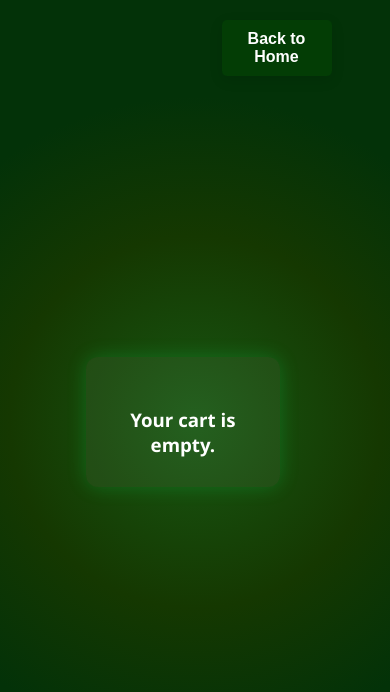
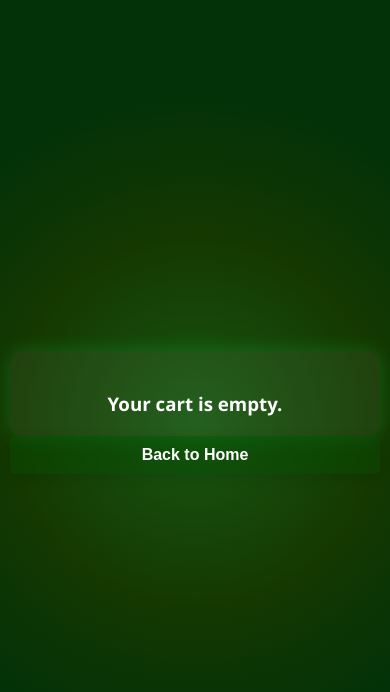
Before and after one commit to panesaranirav/Planto, a React (Vite) app in the folder PLANTO/client/: page /cart in a window 390 px wide. Shown: the top 692 px of the page. Built offline with nearby package versions, Linux system fonts and the light colour scheme.

Commit message:
cart css

```diff
--- a/PLANTO/client/src/Pages/Cart.css
+++ b/PLANTO/client/src/Pages/Cart.css
@@ -130,3 +130,62 @@
 .cart-place-order-btn:hover {
   background-color: #00e676;
 }
+
+@media (max-width: 768px) {
+  .cart-app-container {
+    flex-direction: column;
+    align-items: center;
+    padding: 20px 10px;
+  }
+
+  .cart-box {
+    margin: 0;
+    width: 100%;
+    padding: 20px 10px;
+  }
+
+  .button-back-home {
+    right: 0;
+    top: 0;
+    margin-bottom: 20px;
+    position: static;
+    display: block;
+    text-align: center;
+    width: 100%;
+  }
+
+  .cart-item {
+    flex-direction: column;
+    align-items: center;
+    text-align: center;
+  }
+
+  .cart-img {
+    width: 80px;
+    height: 80px;
+  }
+
+  .cart-item-details {
+    width: 100%;
+  }
+
+  .cart-qty-controls {
+    justify-content: center;
+    margin-top: 10px;
+  }
+
+  .cart-delete-btn {
+    margin-top: 10px;
+    width: 100%;
+  }
+
+  .cart-place-order-btn {
+    width: 100%;
+  }
+
+  .cart-total-section {
+    text-align: center;
+    margin-top: 20px;
+    font-size: 1rem;
+  }
+}
```
